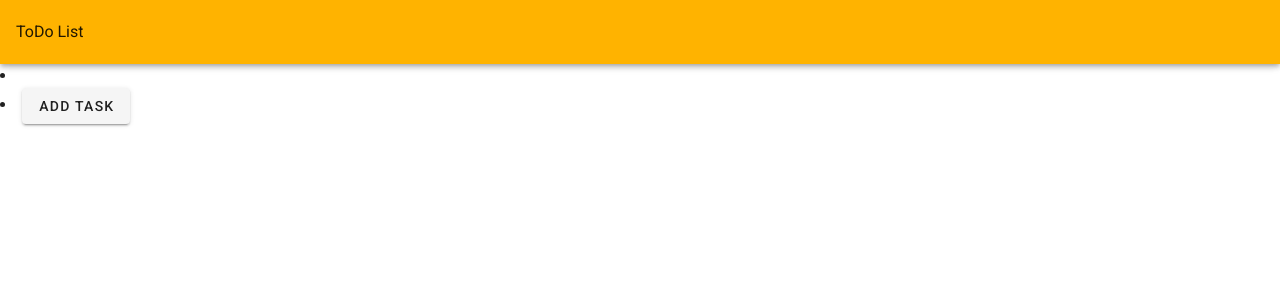
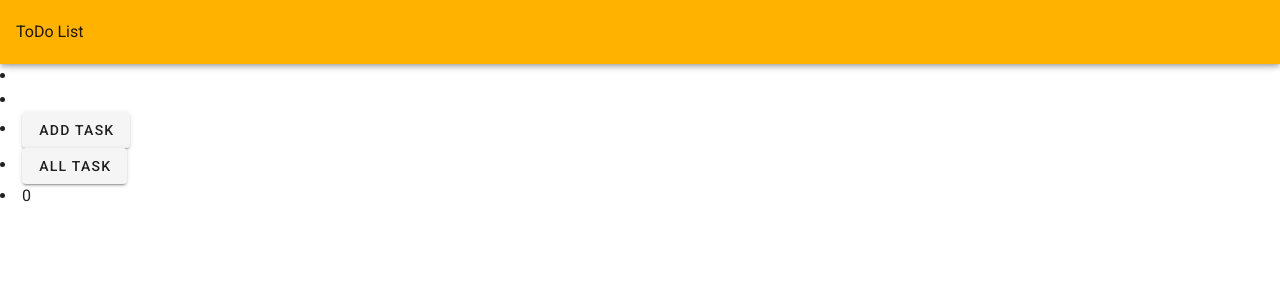
Before and after one commit to nor-03m/todolist, a Vue app in the folder vue-todolist/: page / in a window 1280 px wide. Shown: the top 300 px of the page. Built offline with nearby package versions, Linux system fonts and the light colour scheme; no server answers; the database is empty.

Commit message:
add todo number

```diff
--- a/vue-todolist/src/components/ToDo.vue
+++ b/vue-todolist/src/components/ToDo.vue
@@ -2,7 +2,12 @@
     <div class="todo">
         <div>
             <li><input type="text" v-model="ToDo"></li>
+            <li><input type="text" v-model="DeadLine"></li>
             <li><v-btn type="submit" v-on:click="addToDo()">add Task</v-btn></li>
+        </div>
+        <div>
+            <li><v-btn type="submit" v-on:click="allToDo()">all Task</v-btn></li>
+            <li>{{ num }}</li>
         </div>
     </div>
 </template>
@@ -16,26 +21,54 @@ export default {
         return{
             db: null,
             ToDo: '',
+            DeadLine: '',
+            DeleteToDo: '',
+            num: NaN,
         }
     },
+
     created: function(){
         this.db = firebase.firestore()
     },
+
+    mounted: function(){
+        var _this = this;
+
+        _this.db.collection('todos').get().then(snap => {
+            _this.num = snap.size;
+        })
+    },
+
     methods: {
+
         addToDo: function(){
-            var _this = this
+            var _this = this;
+
+            if(_this.ToDo=="" || _this.DeadLine==""){
+                return;
+            }
+
+            _this.num++;
 
             // todos コレクションにドキュメントを追加
-            this.db.collection('todos').doc('0OwOfIWnpks82XeANMw9').set({
-                ToDo: _this.ToDo,
+            _this.db.collection('todos').doc('todo' + String(_this.num)).set({
+                todo: _this.ToDo,
+                deadline: _this.DeadLine
+            }).then(function(){
+                // 追加に成功したら、ToDo、DeadLine を空にして、num を1増やす
+                _this.ToDo = '',
+                _this.DeadLine = ''
+            }).catch(function(){
+                // エラー時の処理
+            })
+        },
 
-            }, {merge: true})
-            .then(function(){
-                // 追加に成功したら、name を空にする
-                _this.ToDo = ''
-            })
-            .catch(function(){
-                // エラー時の処理
+        allToDo: function(){
+            this.db.collection('todos').get().then(function(querySnapshot){
+                querySnapshot.forEach(function(doc){
+                    // doc.data() is never undefined for query doc snapshots
+                    console.log(doc.id, "=>", doc.data());
+                })
             })
         },
     },
```
